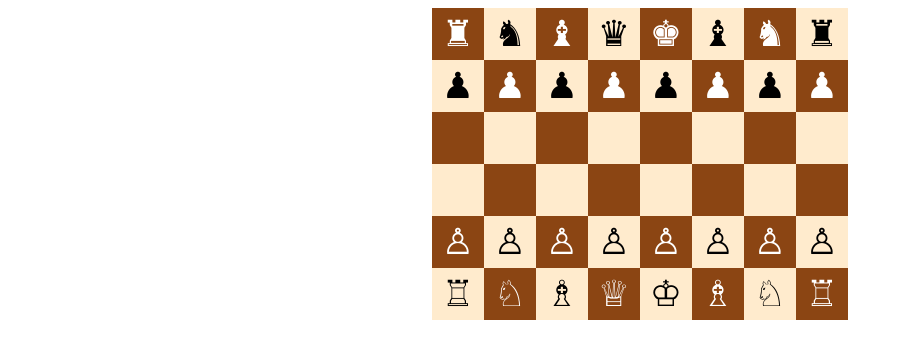
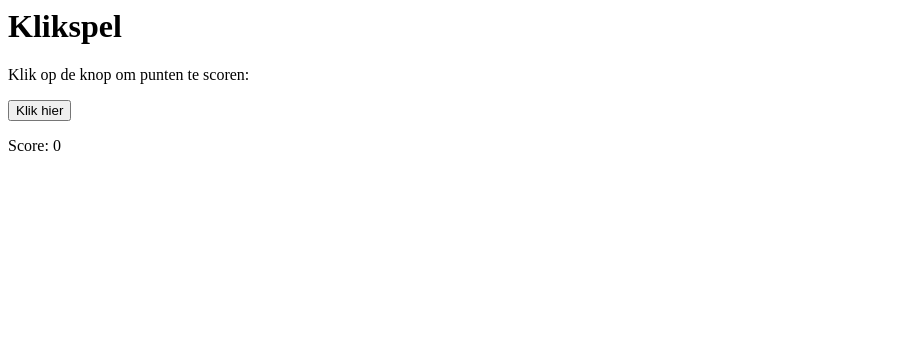
Before and after one commit to Ids349/IdsJanssen.github.io, a plain HTML site: page index.html in a window 1280 px wide. Shown: the whole page, without its empty margins (0-903 px from the left). Drawn offline with Linux system fonts and the light colour scheme.

Commit message:
Update index.html

```diff
--- a/index.html
+++ b/index.html
@@ -1,90 +1,14 @@
-<!DOCTYPE html>
-<html>
-  <head>
-    <title>Schaakbord</title>
-    <style>
-      table {
-        border-collapse: collapse;
-        margin: auto;
-      }
-      td {
-        width: 50px;
-        height: 50px;
-        text-align: center;
-        vertical-align: middle;
-        font-size: 36px;
-      }
-      .black {
-        background-color: #8B4513;
-        color: #fff;
-      }
-      .white {
-        background-color: #FFEBCD;
-      }
-    </style>
-  </head>
-  <body>
-    <table>
-      <tr>
-        <td class="black">&#9820;</td>
-        <td class="white">&#9822;</td>
-        <td class="black">&#9821;</td>
-        <td class="white">&#9819;</td>
-        <td class="black">&#9818;</td>
-        <td class="white">&#9821;</td>
-        <td class="black">&#9822;</td>
-        <td class="white">&#9820;</td>
-      </tr>
-      <tr>
-        <td class="white">&#9823;</td>
-        <td class="black">&#9823;</td>
-        <td class="white">&#9823;</td>
-        <td class="black">&#9823;</td>
-        <td class="white">&#9823;</td>
-        <td class="black">&#9823;</td>
-        <td class="white">&#9823;</td>
-        <td class="black">&#9823;</td>
-      </tr>
-      <tr>
-        <td class="black"></td>
-        <td class="white"></td>
-        <td class="black"></td>
-        <td class="white"></td>
-        <td class="black"></td>
-        <td class="white"></td>
-        <td class="black"></td>
-        <td class="white"></td>
-      </tr>
-      <tr>
-        <td class="white"></td>
-        <td class="black"></td>
-        <td class="white"></td>
-        <td class="black"></td>
-        <td class="white"></td>
-        <td class="black"></td>
-        <td class="white"></td>
-        <td class="black"></td>
-      </tr>
-      <tr>
-        <td class="black">&#9817;</td>
-        <td class="white">&#9817;</td>
-        <td class="black">&#9817;</td>
-        <td class="white">&#9817;</td>
-        <td class="black">&#9817;</td>
-        <td class="white">&#9817;</td>
-        <td class="black">&#9817;</td>
-        <td class="white">&#9817;</td>
-      </tr>
-      <tr>
-        <td class="white">&#9814;</td>
-        <td class="black">&#9816;</td>
-        <td class="white">&#9815;</td>
-        <td class="black">&#9813;</td>
-        <td class="white">&#9812;</td>
-        <td class="black">&#9815;</td>
-        <td class="white">&#9816;</td>
-        <td class="black">&#9814;</td>
-      </tr>
-    </table>
-  </body>
-</html>
+<h1>Klikspel</h1>
+<p>Klik op de knop om punten te scoren:</p>
+<button id="klikButton">Klik hier</button>
+<p id="score">Score: 0</p>
+<script>
+let score = 0;
+const klikButton = document.getElementById("klikButton");
+const scoreDisplay = document.getElementById("score");
+
+klikButton.addEventListener("click", function() {
+  score++;
+  scoreDisplay.innerHTML = "Score: " + score;
+});
+</script>
```
